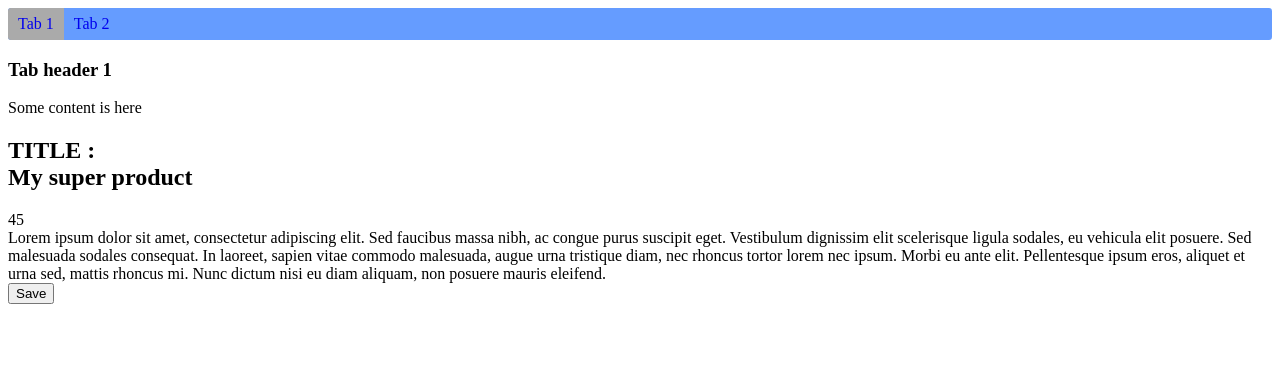
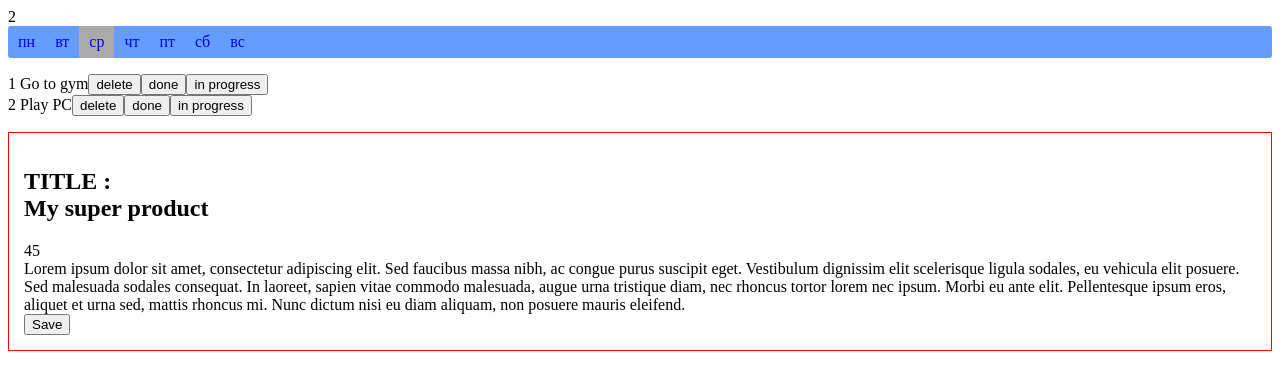
Before and after one commit to oksi-samix/to-do-project, a React app: page /home in a window 1280 px wide. Shown: the top 390 px of the page. Built offline with nearby package versions, Linux system fonts and the light colour scheme.

Commit message:
make Tabs

```diff
--- a/src/components/home/Home.js
+++ b/src/components/home/Home.js
@@ -7,11 +7,25 @@ import Dashboard from '../dashboard';
 import ToDoComponent from '../todoComponent';
 import Product from '../product';
 import {Tabs, Tab} from '../tabs';
+import {data} from './task'
+
+
+const week = ['пн', 'вт', 'ср', 'чт', 'пт', 'cб', 'вс'];
+const currentDay = new Date().getDay();
 
 class Home extends Component {
+    state = {currentTab: currentDay - 1};
+
+    setCurrentTab = (index) => {
+        this.setState({
+            currentTab: index
+        })
+    };
 
     render() {
+        const {currentTab} = this.state;
         return (<div>
+            {currentTab}
             {/*<Dashboard*/}
             {/*user={props.user}*/}
             {/*products={50}*/}
@@ -19,17 +33,12 @@ class Home extends Component {
             {/*tasks={{total: 50, published: 3}}*/}
             {/*/>*/}
             {/*<ToDoComponent/>*/}
-            <Tabs>
-                <Tab title='Tab 1'>
-                    <h3>Tab header 1</h3>
-                    <p>Some content is here</p>
-                </Tab>
-
-                <Tab title='Tab 2'>
-                    <h3>Tab header 2</h3>
-                    <p>Some content is here</p>
-                    <time>{new Date().toLocaleDateString()}</time>
-                </Tab>
+            <Tabs selectedIndex={currentDay - 1} currentTab={this.setCurrentTab}>
+                {week.map((item, index) =>
+                    <Tab title={item} key={item}>
+                        <ToDoComponent list={data[currentTab]} key={currentTab}/>
+                    </Tab>
+                )}
             </Tabs>
 
             <Product/>
--- /dev/null
+++ b/src/components/home/task.js
@@ -0,0 +1,115 @@
+export const data = [
+    [
+        {
+            "description": "Read 'Eloquent javascript'",
+            "title": "Read book",
+            "day": 0,
+            "id": "00",
+            "done": true
+        },
+        {
+            "description": "Write new article about generators in JS",
+            "title": "Write new article",
+            "day": 0,
+            "id": "01",
+            "done": false
+        },
+        {
+            "title": "Do exercises",
+            "day": 0,
+            "id": "02"
+        },
+        {
+            "title": "Cleaning Room",
+            "day": 0,
+            "id": "03"
+        }
+    ],
+    [
+        {
+            "title": "Make homework",
+            "day": 1,
+            "id": "10",
+            "done": false
+        },
+        {
+            "title": "Some new task",
+            "description": "Task for test purposes",
+            "id": "11526855381117",
+            "day": "1"
+        }
+    ],
+    [
+        {
+            "description": "",
+            "title": "Go to gym",
+            "day": "2",
+            "id": "20"
+        },
+        {
+            "description": "I need this!",
+            "title": "Play PC",
+            "day": "2",
+            "id": "21"
+        }
+    ],
+    [
+        {
+            "title": "Прийти на работу",
+            "description": "Не хоцца",
+            "id": "30",
+            "day": "3"
+        }
+    ],
+    [
+        {
+            "title": "Visit a doctor",
+            "description": "Go to therapist to check my stomach",
+            "id": "40",
+            "day": "4",
+            "done": false
+        },
+        {
+            "title": "Meet Red John",
+            "id": "41",
+            "day": "4",
+            "done": true
+        }
+    ],
+    [
+        {
+            "title": "Visit grandmother",
+            "day": 5,
+            "id": "50",
+            "done": true,
+            "description": ""
+        },
+        {
+            "title": "Visit Easycode",
+            "id": "52",
+            "day": "5",
+            "done": false,
+            "description": ""
+        },
+        {
+            "title": "Check student's homework",
+            "day": "5",
+            "id": "53",
+            "done": true
+        },
+        {
+            "title": "New Test",
+            "description": "",
+            "id": "51526658181443",
+            "day": "5"
+        }
+    ],
+    [
+        {
+            "title": "Watch cartoons",
+            "day": 6,
+            "id": "60",
+            "done": false
+        }
+    ]
+]
--- a/src/components/product/Product.js
+++ b/src/components/product/Product.js
@@ -1,10 +1,6 @@
 import React, {Component} from 'react';
-import connect from "react-redux/es/connect/connect";
-
 import CustomeInput from '../customeInput';
-import ToDoComponent from '../todoComponent';
-import {Tabs, Tab} from '../tabs';
-
+import './product.scss'
 
 class Product extends Component {
     state = {
@@ -29,7 +25,7 @@ class Product extends Component {
     render() {
         const {data} = this.state;
         return (
-            <div>
+            <div className="product">
                 <h2>TITLE :
                     <CustomeInput
                         value={data.title}
@@ -57,18 +53,4 @@ class Product extends Component {
 }
 
 
-const mapDispatchToProps = (dispatch) => {
-    return {
-        // addName: (email) => {dispatch(addName(email))},
-        // addPass: (pass) => {dispatch(addPass(pass))},
-        // submitForm: (email, password) => {dispatch(submitForm(email, password))},
-    }
-};
-
-const mapStateToProps = (state) => {
-    return {
-        user: state.user.user
-    }
-};
-
-export default connect(mapStateToProps, mapDispatchToProps)(Product);
+export default Product;
--- /dev/null
+++ b/src/components/product/product.scss
@@ -0,0 +1,4 @@
+.product{
+  border: 1px solid red;
+  padding: 15px;
+}
--- a/src/components/tabs/Tabs.js
+++ b/src/components/tabs/Tabs.js
@@ -4,12 +4,17 @@ import {Tab} from "./Tab";
 import './tabs.scss';
 
 export class Tabs extends Component {
-    state = {
-        selectedIndex: 0
-    };
+    constructor(props){
+        super(props);
+        this.state = {
+            selectedIndex: parseInt(props.selectedIndex) || 0
+        };
+    }
+
 
     selectTab = (index) => {
         this.setState({selectedIndex: index})
+        this.props.currentTab(index);
     };
 
     render() {
--- a/src/components/todoComponent/ToDoComponent.js
+++ b/src/components/todoComponent/ToDoComponent.js
@@ -4,23 +4,27 @@ import './todo.css';
 
 let initialList = [];
 class ToDoComponent extends Component {
-    state = {list: null, searchVal: ''};
+    constructor(props){
+        super(props);
+        this.state = {list: props.list || null, searchVal: ''};
+    }
 
 
-    componentDidMount() {
-        fetch('https://jsonplaceholder.typicode.com/todos')
-            .then(data => data.json())
-            .then((data) => {
-                if (data.error) {
-                    throw data.error;
-                }
-                data.forEach(item => {
-                    item.hidden = true
-                });
-                initialList = data;
-                this.setState({list: data})
-            })
-    }
+
+    // componentDidMount() {
+    //     fetch('https://jsonplaceholder.typicode.com/todos')
+    //         .then(data => data.json())
+    //         .then((data) => {
+    //             if (data.error) {
+    //                 throw data.error;
+    //             }
+    //             data.forEach(item => {
+    //                 item.hidden = true
+    //             });
+    //             initialList = data;
+    //             this.setState({list: data})
+    //         })
+    // }
 
     handleClick = (index) => {
         const arr = this.state.list;
@@ -44,21 +48,21 @@ class ToDoComponent extends Component {
         const {list, searchVal} = this.state;
         return (
             <div>
-                <input
-                    type="text"
-                    value={searchVal}
-                    placeholder="Search"
-                    onChange={this.handleSearch}
-                />
+                {/*<input*/}
+                    {/*type="text"*/}
+                    {/*value={searchVal}*/}
+                    {/*placeholder="Search"*/}
+                    {/*onChange={this.handleSearch}*/}
+                {/*/>*/}
                 <ul className="list">
                     {list && list.map((item, index) => {
                         return <ol
-                            className={item.completed ? "completed" : null}
+                            className={item.done ? "completed" : null}
                             key={item.id}
                             onClick={() => this.handleClick(index)}
                         >
                             {index + 1} {item.title}
-                            {!item.hidden ?
+                            {!item.done ?
                                 <>
                                     <button>delete</button>
                                     <button>done</button>
```
